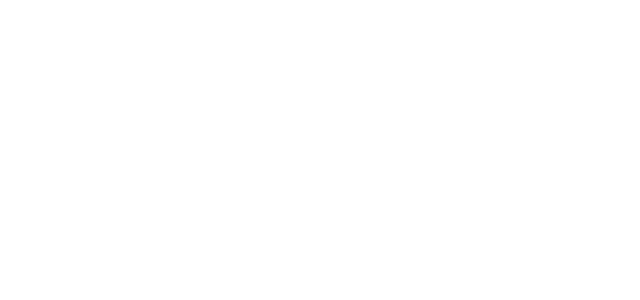
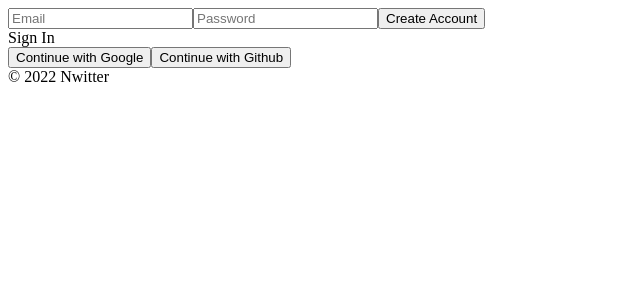
Before and after one commit to eomziC/nwitter, a React (Create React App) app: page / in a window 1280 px wide. Shown: the top 300 px of the page, without its empty margins (0-640 px from the left). Built offline with nearby package versions, Linux system fonts and the light colour scheme; no server answers.

Commit message:
upload files

```diff
--- /dev/null
+++ b/jsconfig.json
@@ -0,0 +1,6 @@
+{
+  "compilerOptions": {
+    "baseUrl": "src"
+  },
+  "include": ["src"]
+}
--- a/package.json
+++ b/package.json
@@ -6,8 +6,10 @@
     "@testing-library/jest-dom": "^5.16.5",
     "@testing-library/react": "^13.4.0",
     "@testing-library/user-event": "^13.5.0",
+    "firebase": "^9.9.4",
     "react": "^18.2.0",
     "react-dom": "^18.2.0",
+    "react-router-dom": "^5.3.3",
     "react-scripts": "5.0.1",
     "web-vitals": "^2.1.4"
   },
--- a/src/App.js
+++ /dev/null
@@ -1,7 +0,0 @@
-import React from "react";
-
-function App() {
-  return <div></div>
-}
-
-export default App;
--- /dev/null
+++ b/src/component/App.js
@@ -0,0 +1,26 @@
+import AppRouter from "component/Router";
+import { useState, useEffect } from "react";
+import { authService } from "fbase";
+
+function App() {
+    const [init, setInit] = useState(false);
+    const [isLoggedIn, setIsLoggedIn] = useState(false);
+    useEffect(()=> {
+        authService.onAuthStateChanged((user) => {
+            if (user) {
+                setIsLoggedIn(true);
+            } else {
+                setIsLoggedIn(false);
+            }
+            setInit(true);
+        });
+    }, [])
+    return (
+        <>
+            {init ? <AppRouter isLoggedIn={isLoggedIn} /> : "Initializing..."}
+            <footer>&copy; {new Date().getFullYear()} Nwitter</footer>
+        </>
+    );
+}
+
+export default App;
--- /dev/null
+++ b/src/component/Navigation.js
@@ -0,0 +1,14 @@
+import React from "react";
+import {Link} from "react-router-dom"
+
+const Navigation = () => <nav>
+    <ul>
+        <li>
+            <Link to="/">Home< / Link >
+        </li>
+        <li>
+            <Link to="/profile">My Profile< / Link >
+        </li>
+    </ul>
+</nav>
+export default Navigation;
--- /dev/null
+++ b/src/component/Router.js
@@ -0,0 +1,35 @@
+import React, {useState} from "react";
+import { HashRouter as Router, Route, Switch, Redirect } from "react-router-dom";
+import Auth from "../routes/Auth";
+import Home from "../routes/Home";
+import Navigation from "./Navigation";
+import Profile from "../routes/Profile";
+
+const AppRouter = ({isLoggedIn}) => {
+    return (
+        <Router>
+            {isLoggedIn && <Navigation />}
+            <Switch>
+                {isLoggedIn ? (
+                    <>
+                        <Route exact path = "/">
+                            <Home />
+                        </Route>
+                        <Route exact path = "/profile">
+                            <Profile />
+                        </Route>
+                        <Redirect from="*" to="/" />
+                    </>
+                ) : (
+                    <>
+                        <Route exact path = "/">
+                            <Auth />
+                        </Route>
+                        <Redirect from="*" to="/" />
+                    </>
+                    )}
+            </Switch>
+        </Router>
+    )
+};
+export default AppRouter;
--- /dev/null
+++ b/src/fbase.js
@@ -0,0 +1,20 @@
+import { initializeApp } from "firebase/app";
+import { getAuth } from "firebase/auth";
+import { getFirestore } from "firebase/firestore";
+
+const firebaseConfig = {
+    apiKey: process.env.REACT_APP_API_KEY,
+    authDomain: process.env.REACT_APP_AUTH_DOMAIN,
+    databaseURL: process.env.REACT_APP_DATABASE_URL,
+    projectId: process.env.REACT_APP_PROJECT_ID,
+    storageBucket: process.env.REACT_APP_STORAGE_BUCKET,
+    messagingSenderId: process.env.REACT_APP_MESSAGIN_ID,
+    appId: process.env.REACT_APP_APP_ID,
+};
+
+const app = initializeApp(firebaseConfig);
+
+export const firebaseInstance = getAuth();
+
+export const authService = getAuth();
+export const dbService = getFirestore();
--- a/src/index.js
+++ b/src/index.js
@@ -1,6 +1,6 @@
 import React from 'react';
 import ReactDOM from 'react-dom/client';
-import App from './App';
+import App from './component/App';
 
 const root = ReactDOM.createRoot(document.getElementById('root'));
 root.render(
--- /dev/null
+++ b/src/routes/Auth.js
@@ -0,0 +1,83 @@
+import React, {useState} from "react";
+import {authService, firebaseInstance} from "../fbase";
+import {
+    getAuth,
+    createUserWithEmailAndPassword,
+    GithubAuthProvider,
+    GoogleAuthProvider,
+    signInWithEmailAndPassword,
+    signInWithPopup,
+} from "firebase/auth";
+
+const Auth = () => {
+    const [email, setEmail] = useState("");
+    const [password, setPassword] = useState("");
+    const [newAccount, setNewAccount] = useState(true);
+    const [error, setError] = useState("");
+
+    const onChange = (e) => {
+        const {name, value} = e.target;
+        if (name === "email") {
+            setEmail(value);
+        } else if (name === "password") {
+            setPassword(value);
+        }
+    }
+    const onSubmit = async (event) => {
+        event.preventDefault();
+        try {
+            let data
+            const auth = getAuth()
+            if (newAccount) {
+                data = await createUserWithEmailAndPassword(auth, email, password);
+            } else {
+                data = await signInWithEmailAndPassword(auth, email, password);
+            }
+            console.log(data);
+        } catch (error) {
+            setError(error.message);
+        }
+    };
+    const toggleAccount = () => setNewAccount((prev) => !prev);
+    const onSocialClick = async (event) => {
+        const {
+            target: { name },
+        } = event;
+        let provider;
+        try {
+            if (name === "google") {
+                provider = new GoogleAuthProvider();
+                const result = await signInWithPopup(authService, provider);
+                const credential = GoogleAuthProvider.credentialFromResult(result);
+// const token = credential.accessToken;
+            } else if (name === "github") {
+                provider = new GithubAuthProvider();
+                const result = await signInWithPopup(authService, provider);
+                const credential = GithubAuthProvider.credentialFromResult(result);
+// const token = credential.accessToken;
+            }
+        } catch (error) {
+            console.log(error);
+        }
+    };
+
+
+    return (
+        <div>
+            <form onSubmit={onSubmit}>
+                <input name="email" type="email" placeholder="Email" required value={email} onChange={onChange}/>
+                <input name="password" type="password" placeholder="Password" required value={password}
+                       onChange={onChange}/>
+                <input type="submit" value={newAccount ? "Create Account" : "Sign In"}/>
+                {error}
+            </form>
+            <span onClick={toggleAccount}>{newAccount ? "Sign In" : "Create Account"}</span>
+            <div>
+                <button onClick={onSocialClick} name="google">Continue with Google</button>
+                <button onClick={onSocialClick} name="github">Continue with Github</button>
+            </div>
+        </div>
+    );
+
+};
+export default Auth;
--- /dev/null
+++ b/src/routes/EditProfile.js
@@ -0,0 +1,5 @@
+import React from "react";
+import Auth from "./Auth";
+
+const EditProfile= () => <span>Edit Profile</span>
+export default EditProfile;
--- /dev/null
+++ b/src/routes/Home.js
@@ -0,0 +1,29 @@
+import { dbService } from "fbase";
+import React, { useState } from "react";
+import { collection, addDoc } from "firebase/firestore";
+
+const Home= () => {
+    const [nweet, setNweet] = useState("");
+    const onSubmit = async (event) => {
+        event.preventDefault();
+        await dbService.collection("nweets").add({
+            nweet,
+            createdAt: Date.now(),
+        });
+        setNweet("");
+    };
+    const onChange = (event) => {
+        const { target: {value}} = event;
+        setNweet(value);
+    };
+    return (
+        <div>
+            <form onSubmit={onSubmit}>
+                <input value={nweet} onChange={onChange} type="text" placeholder="What's on your mind?" maxLength={120} />
+                <input type="submit" value="Nweet" />
+            </form>
+        </div>
+    );
+};
+
+export default Home;
--- /dev/null
+++ b/src/routes/Profile.js
@@ -0,0 +1,20 @@
+import React from "react";
+import {authService} from "fbase";
+import {useHistory} from "react-router-dom";
+
+const Profile= () => {
+    const history = useHistory();
+    const onLogOutClick = () => {
+        authService.signOut();
+        history.push("/");
+    };
+    return (
+        <>
+            <button onClick={onLogOutClick}>Log Out</button>
+        </>
+    );
+}
+
+
+
+export default Profile;
```
Also changed, not shown: 2 other files (tests, documents, lock files or other folders).
